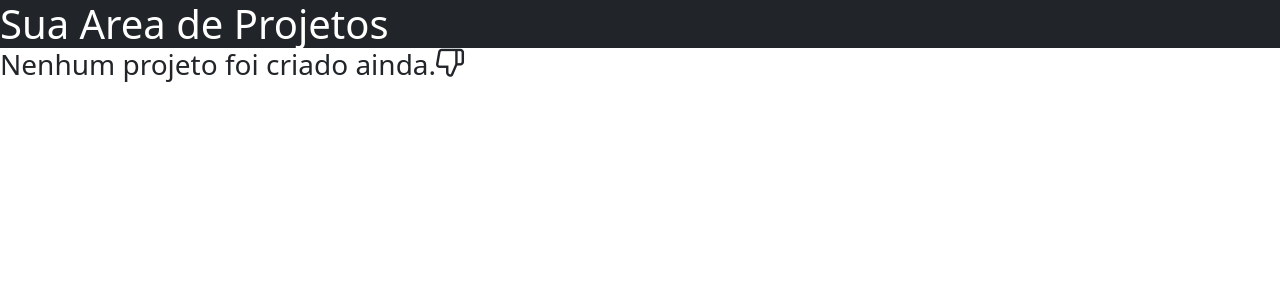
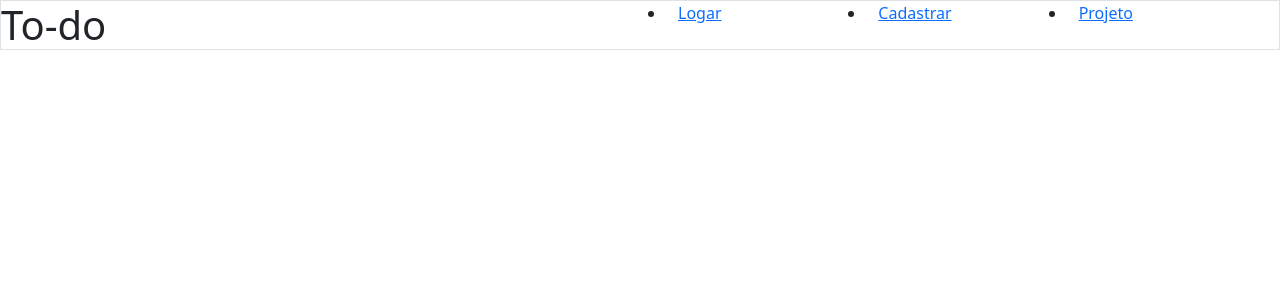
Before and after one commit to SilasNR/To-do-front-end, a React (Create React App) app: page / in a window 1280 px wide. Shown: the top 300 px of the page. Built offline with nearby package versions, Linux system fonts and the light colour scheme.

Commit message:
Rotas para cada uma das telas

```diff
--- a/package.json
+++ b/package.json
@@ -8,6 +8,8 @@
     "@testing-library/user-event": "^13.5.0",
     "bootstrap": "^5.3.3",
     "classnames": "^2.5.1",
+    "localforage": "^1.10.0",
+    "match-sorter": "^6.3.4",
     "primeicons": "^7.0.0",
     "primereact": "^10.6.5",
     "react": "^18.3.1",
@@ -15,6 +17,7 @@
     "react-router-dom": "^6.23.1",
     "react-scripts": "5.0.1",
     "reactstrap": "^9.2.2",
+    "sort-by": "^1.2.0",
     "web-vitals": "^2.1.4"
   },
   "scripts": {
@@ -40,5 +43,8 @@
       "last 1 firefox version",
       "last 1 safari version"
     ]
+  },
+  "devDependencies": {
+    "@babel/plugin-proposal-private-property-in-object": "^7.21.11"
   }
 }
--- a/src/App.js
+++ b/src/App.js
@@ -1,47 +1,16 @@
-import React, {Component} from "react";
+import ReactDOM from "react-dom/client";
+import { BrowserRouter, Routes, Route } from "react-router-dom";
+import { RouterProvider } from 'react-router-dom';
+import AreaProjetos from "./pages/AreaProjetos";
+import Home from "./pages/home";
+import Login from "./pages/Login";
+import Rotas from "./Rotas";
 
-import Projetos from './pages/AreaProjetos';
+export default function App() {
+  return (
+    <>
+     <RouterProvider router={Rotas}/>
+    </>
 
-// import {Menubar} from 'primereact/menubar';
-// import Rotas from './Rotas';
-// import { RouterProvider, Link } from 'react-router-dom';
-
-
-class App extends Component {
-  render() {
-  //   const menuitems = [
-  //     {
-  //        label:'Home',
-  //        //icon:'pi pi-fw pi-home',
-  //        command:() => this.props.history.push('/')
-  //     },
-  //     {
-  //        label:'Sobre',
-  //        //icon:'pi pi-fw pi-user',
-  //        command:() => this.props.history.push('/sobre')
-  //     },
-  //     {
-  //        label:'Contato',
-  //        //icon:'pi pi-fw pi-comment',
-  //        command:() => this.props.history.push('/contato')
-  //     }
-  //  ];
-    return (
-      <>
-        <Projetos/>
-      </>
-      // <div className="App">
-      //   <Menubar model={menuitems}/>
-      //   <div id="main">
-      //       <main>
-      //           <div className="content" id="content">
-      //               {this.props.children}
-      //           </div>
-      //       </main>
-      //   </div>
-      // </div>
-    );
-  }
+  );
 }
-
-export default App;
--- a/src/index.js
+++ b/src/index.js
@@ -2,32 +2,9 @@ import React from "react";
 import ReactDOM from "react-dom";
 import App from "./App.js";
 import 'bootstrap/dist/css/bootstrap.css';
-// import * as serviceWorker from './serviceWorker';
-// import { BrowserRouter as Router, Route, Routes, Link } from 'react-router-dom';
-// import Home from './pages/home.js';
-// import Sobre from './pages/Login.js';
-// import Contato from './pages/AreaProjetos.js';
-
-class index extends React.Component {
-  componentDidMount() {
-
-  }
-  componentWillUnmount() {
-
-  }
-  componentDidUpdate() {
-
-  }
 
 
-  render() {
-
-    return (
-      <>
-        <App/>
-      </>
-    );
-  }
-}
-
-ReactDOM.render(<App />, document.querySelector("#root"));
+ReactDOM.render(
+  <App />,
+  document.querySelector('#root')
+ )
--- a/src/pages/AreaProjetos.js
+++ b/src/pages/AreaProjetos.js
@@ -2,6 +2,7 @@ import React from "react";
 import { Button, Card, Input, Label } from "reactstrap";
 import "../index.css";
 import 'primeicons/primeicons.css';
+import { Link } from "react-router-dom/dist";
 
 export default class Home extends React.Component {
 
@@ -15,7 +16,7 @@ export default class Home extends React.Component {
                     <h3>
                         Nenhum projeto foi criado ainda.<i className="pi pi-thumbs-down"></i>
                     </h3>
-
+                    <Link to="/">Home</Link>
                 </div>
             </div>
         )
--- a/src/pages/Login.js
+++ b/src/pages/Login.js
@@ -1,4 +1,5 @@
 import React from "react";
+import { Link } from "react-router-dom/dist";
 
 
 export default class Home extends React.Component {
@@ -7,6 +8,7 @@ export default class Home extends React.Component {
         return(
             <div>
                 <h1>Login</h1>
+                <Link to="/">Home</Link>
             </div>
         )
     }
--- a/src/pages/home.js
+++ b/src/pages/home.js
@@ -1,11 +1,27 @@
-import React from "react";
-
+import React from 'react';
+import { Link } from 'react-router-dom';
 
 const Home = () => {
-    <div className="title">
-        <h4>home</h4>
-        <p>Aqui estão as informações a meu respeito</p>
+  return (
+    <div className='border conteiner'>
+      <div className='row'>
+        <h1 className='col'>To-do</h1>
+        <nav className='col'>
+          <ul className='row'>
+            <li className='col'>
+              <Link to="/login">Logar</Link>
+            </li>
+            <li className='col'>
+              <Link to="/cadastro">Cadastrar</Link>
+            </li>
+            <li className='col'>
+              <Link to="/projetos">Projeto</Link>
+            </li>
+          </ul>
+        </nav>
+      </div>
     </div>
+  );
 }
 
 export default Home;
```
Also changed, not shown: src/Rotas.js (+46 -15 lines), src/componentes/head.js (added, +25 -0 lines), 1 other file (tests, documents, lock files or other folders).
